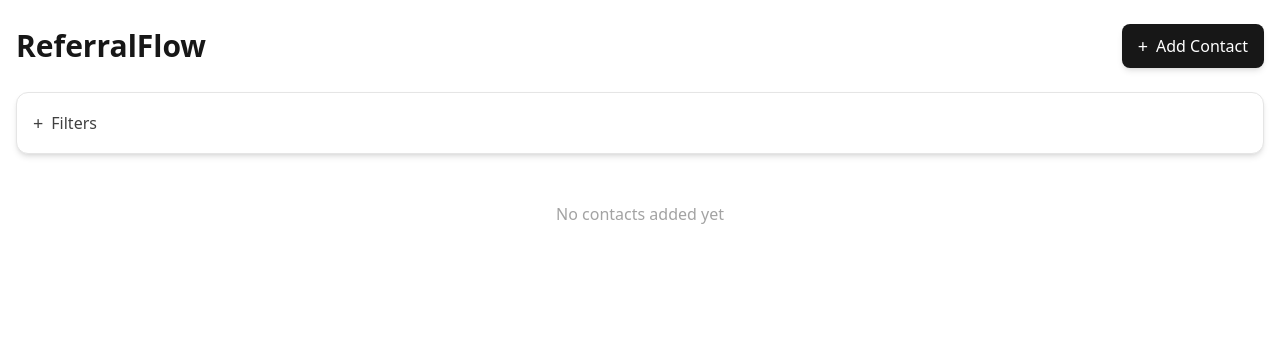
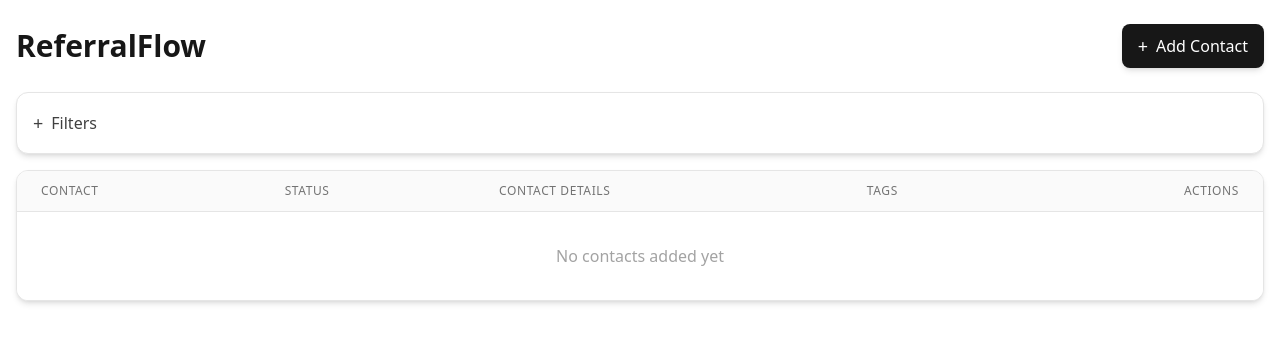
Before and after one commit to adisahume/referralflow, a React (Vite) app: page / in a window 1280 px wide. Shown: the top 342 px of the page. Built offline with nearby package versions, Linux system fonts and the light colour scheme.

Commit message:
💡 Add framer-motion animations, job integration, and advanced polish

```diff
--- a/src/App.tsx
+++ b/src/App.tsx
@@ -48,6 +48,26 @@
       return 'bg-neutral-900 text-white border-neutral-700';
     default:
       return 'bg-neutral-100 text-neutral-800 border-neutral-200';
+  }
+};
+
+// Add tag category colors
+const getTagColor = (tag: string) => {
+  switch (tag) {
+    case 'SJSU Alum':
+      return 'bg-neutral-900 text-white';
+    case 'Hiring Manager':
+      return 'bg-neutral-800 text-white';
+    case 'Fast Responder':
+      return 'bg-neutral-700 text-white';
+    case 'High Priority':
+      return 'bg-neutral-200 text-neutral-900 border border-neutral-400';
+    case 'Tech Lead':
+      return 'bg-neutral-300 text-neutral-900';
+    case 'Referred Before':
+      return 'bg-neutral-100 text-neutral-900 border border-neutral-300';
+    default:
+      return 'bg-neutral-100 text-neutral-800';
   }
 };
 
@@ -463,76 +483,96 @@
             </div>
           </motion.div>
 
-          {/* Contact Cards */}
-          <div className="grid grid-cols-1 md:grid-cols-2 lg:grid-cols-3 gap-4">
-            <AnimatePresence>
+          {/* Contact Table */}
+          <div className="bg-white rounded-xl shadow-md overflow-hidden border border-neutral-200">
+            <div className="overflow-x-auto">
+              <table className="min-w-full divide-y divide-neutral-200">
+                <thead className="bg-neutral-50">
+                  <tr>
+                    <th scope="col" className="px-6 py-3 text-left text-xs font-medium text-neutral-500 uppercase tracking-wider">
+                      Contact
+                    </th>
+                    <th scope="col" className="px-6 py-3 text-left text-xs font-medium text-neutral-500 uppercase tracking-wider">
+                      Status
+                    </th>
+                    <th scope="col" className="px-6 py-3 text-left text-xs font-medium text-neutral-500 uppercase tracking-wider">
+                      Contact Details
+                    </th>
+                    <th scope="col" className="px-6 py-3 text-left text-xs font-medium text-neutral-500 uppercase tracking-wider">
+                      Tags
+                    </th>
+                    <th scope="col" className="px-6 py-3 text-right text-xs font-medium text-neutral-500 uppercase tracking-wider">
+                      Actions
+                    </th>
+                  </tr>
+                </thead>
+                <tbody className="bg-white divide-y divide-neutral-200">
                   {filteredContacts.length === 0 ? (
-                <motion.div
+                    <tr>
+                      <td colSpan={5} className="px-6 py-8 text-center text-neutral-400">
+                        {contacts.length === 0 ? 'No contacts added yet' : 'No contacts match the current filters'}
+                      </td>
+                    </tr>
+                  ) : (
+                    filteredContacts.map((contact, index) => (
+                      <motion.tr
+                        key={index}
                         initial={{ opacity: 0 }}
                         animate={{ opacity: 1 }}
-                  exit={{ opacity: 0 }}
-                  className="md:col-span-2 lg:col-span-3 text-center py-8 text-neutral-400"
+                        transition={{ delay: index * 0.05 }}
+                        className="hover:bg-neutral-50"
                       >
-                  {contacts.length === 0 ? 'No contacts added yet' : 'No contacts match the current filters'}
-                </motion.div>
-              ) : (
-                filteredContacts.map((contact, index) => (
-                  <motion.div
-                    key={index}
-                    initial={{ opacity: 0, y: 20 }}
-                    animate={{ opacity: 1, y: 0 }}
-                    exit={{ opacity: 0, y: -20 }}
-                    transition={{ delay: index * 0.05 }}
-                    className="bg-white rounded-xl shadow-md overflow-hidden hover:shadow-lg transition-shadow border border-neutral-200"
-                  >
-                    <div className="p-4">
-                      <div className="flex justify-between items-start mb-3">
-                        <div>
-                          <h3 className="font-medium text-neutral-900">{contact.name}</h3>
-                          <p className="text-sm text-neutral-600">{contact.company}</p>
+                        <td className="px-6 py-4 whitespace-nowrap">
+                          <div className="flex flex-col">
+                            <div className="text-sm font-medium text-neutral-900">{contact.name}</div>
+                            <div className="text-sm text-neutral-500">{contact.company}</div>
                           </div>
-                        <button
-                          onClick={() => startEdit(index)}
-                          className="text-neutral-400 hover:text-neutral-600"
-                        >
-                          ✏️
-                        </button>
-                      </div>
-
-                      <div className="space-y-2">
-                        <div className="flex gap-2">
-                          <span className={`px-2 py-1 rounded-md text-xs font-medium ${getStageColor(contact.stage)}`}>
+                        </td>
+                        <td className="px-6 py-4 whitespace-nowrap">
+                          <div className="flex flex-col gap-1">
+                            <span className={`inline-flex px-2 py-1 text-xs font-medium rounded-md ${getStageColor(contact.stage)}`}>
                               {contact.stage}
                             </span>
-                          <span className={`px-2 py-1 rounded-md text-xs font-medium ${getReferralStatusColor(contact.referralStatus)}`}>
+                            <span className={`inline-flex px-2 py-1 text-xs font-medium rounded-md ${getReferralStatusColor(contact.referralStatus)}`}>
                               {contact.referralStatus}
                             </span>
                           </div>
-
-                        {contact.contactDetails && (
-                          <p className="text-sm text-neutral-600">
-                            📧 {contact.contactDetails}
-                          </p>
+                        </td>
+                        <td className="px-6 py-4 whitespace-nowrap">
+                          <div className="text-sm text-neutral-600">
+                            {contact.contactDetails ? (
+                              <span>📧 {contact.contactDetails}</span>
+                            ) : (
+                              <span className="text-neutral-400">No contact details</span>
                             )}
-
-                        {contact.tags.length > 0 && (
+                          </div>
+                        </td>
+                        <td className="px-6 py-4">
                           <div className="flex flex-wrap gap-1">
                             {contact.tags.map((tag, tagIndex) => (
                               <span
                                 key={tagIndex}
-                                className="px-2 py-0.5 rounded-full text-xs font-medium bg-neutral-100 text-neutral-800"
+                                className={`inline-flex px-2 py-0.5 rounded-full text-xs font-medium ${getTagColor(tag)}`}
                               >
                                 {tag}
                               </span>
                             ))}
                           </div>
-                        )}
-                      </div>
-                    </div>
-                  </motion.div>
+                        </td>
+                        <td className="px-6 py-4 whitespace-nowrap text-right">
+                          <button
+                            onClick={() => startEdit(index)}
+                            className="text-neutral-400 hover:text-neutral-600 transition-colors"
+                          >
+                            ✏️
+                          </button>
+                        </td>
+                      </motion.tr>
                     ))
                   )}
-            </AnimatePresence>
+                </tbody>
+              </table>
+            </div>
           </div>
         </div>
       </div>
```
Lines whose indentation alone changed are shown as unchanged.
